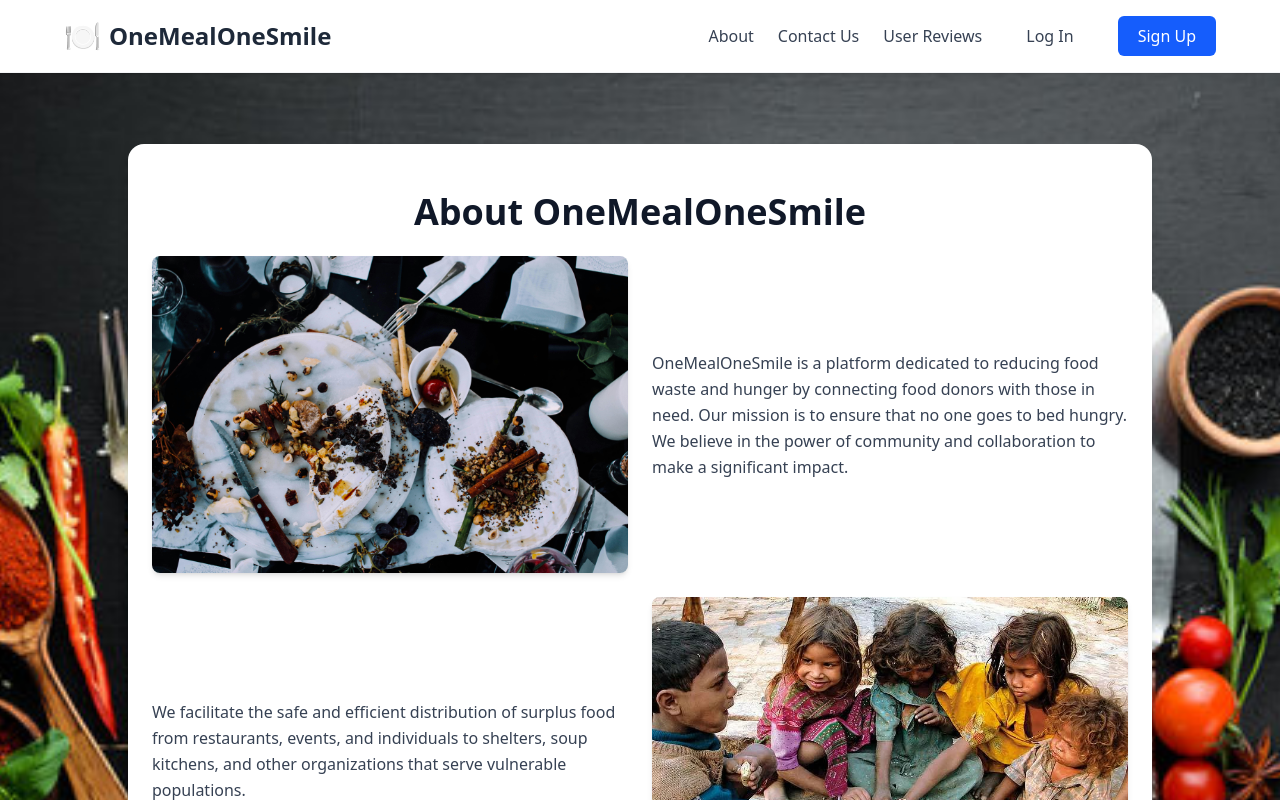
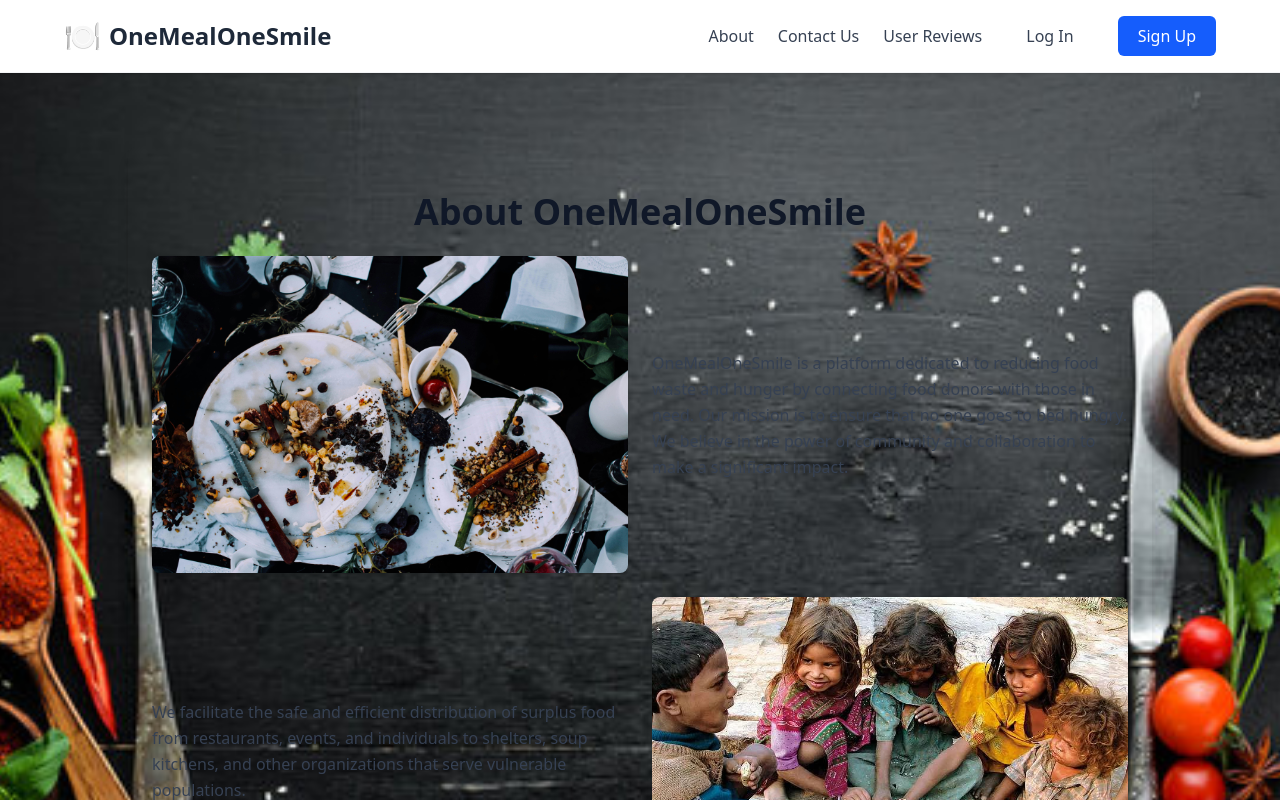
Before and after one commit to onesmileonemeal/1meal1smile, a React (Vite) app: page /about in a window 1280 px wide. Shown: the top 800 px of the page. Built offline with nearby package versions, Linux system fonts and the light colour scheme; no server answers.

Commit message:
Updated Reviews component with background image

```diff
--- a/src/component/about.jsx
+++ b/src/component/about.jsx
@@ -8,7 +8,7 @@ const About = () => {
       className="min-h-screen flex items-center justify-center bg-cover bg-center"
       style={{ backgroundImage: "url('/final.jpg')" }} // Ensure the image is in the public folder
     >
-      <div className="max-w-5xl mx-auto px-6 py-12 mt-20 bg-white bg-opacity-90 shadow-lg rounded-2xl">
+      <div className="max-w-5xl mx-auto px-6 py-12 mt-20 bg-opacity-90 shadow-lg rounded-2xl">
         <h1 className="text-4xl font-extrabold text-center text-gray-900 mb-6">
           About OneMealOneSmile
         </h1>
--- a/src/component/contact.jsx
+++ b/src/component/contact.jsx
@@ -7,7 +7,7 @@ const Contact = () => {
       className="min-h-screen flex items-center justify-center bg-cover bg-center"
       style={{ backgroundImage: "url('/final.jpg')" }}
     >
-      <div className="max-w-4xl mx-auto px-6 py-12 mt-20 bg-white bg-opacity-80 shadow-lg rounded-2xl">
+      <div className="max-w-4xl mx-auto px-6 py-12 mt-20 -80 shadow-lg rounded-2xl">
         <h1 className="text-4xl font-extrabold text-center text-gray-900 mb-6">
           Contact Us
         </h1>
--- a/src/component/review.jsx
+++ b/src/component/review.jsx
@@ -37,7 +37,7 @@ const Reviews = () => {
       className="min-h-screen flex items-center justify-center bg-cover bg-center"
       style={{ backgroundImage: "url('/final.jpg')" }} // Ensure the image is in the public folder
     >
-      <div className="max-w-4xl mx-auto px-6 py-12 mt-20 bg-white bg-opacity-90 shadow-lg rounded-2xl">
+      <div className="max-w-4xl mx-auto px-6 py-12 mt-20  shadow-lg rounded-2xl">
         <h1 className="text-4xl font-extrabold text-center text-gray-900 mb-6">
           User Reviews
         </h1>
```
